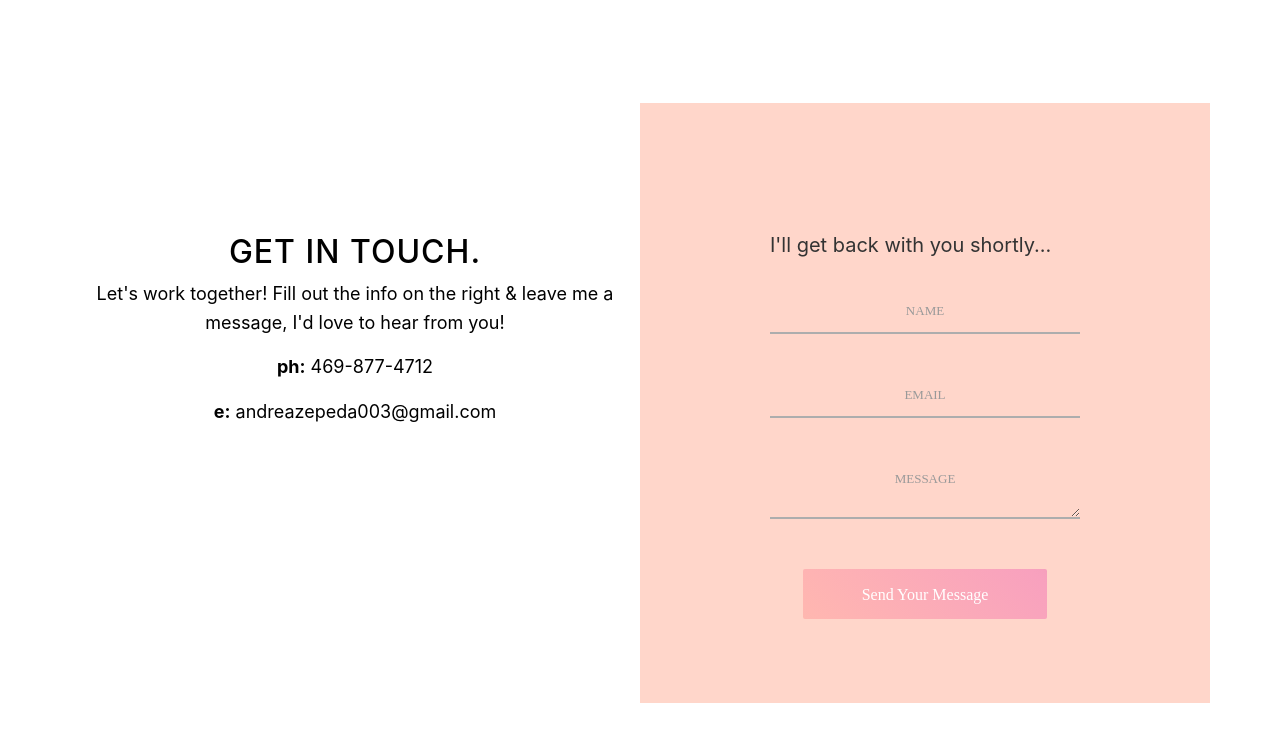
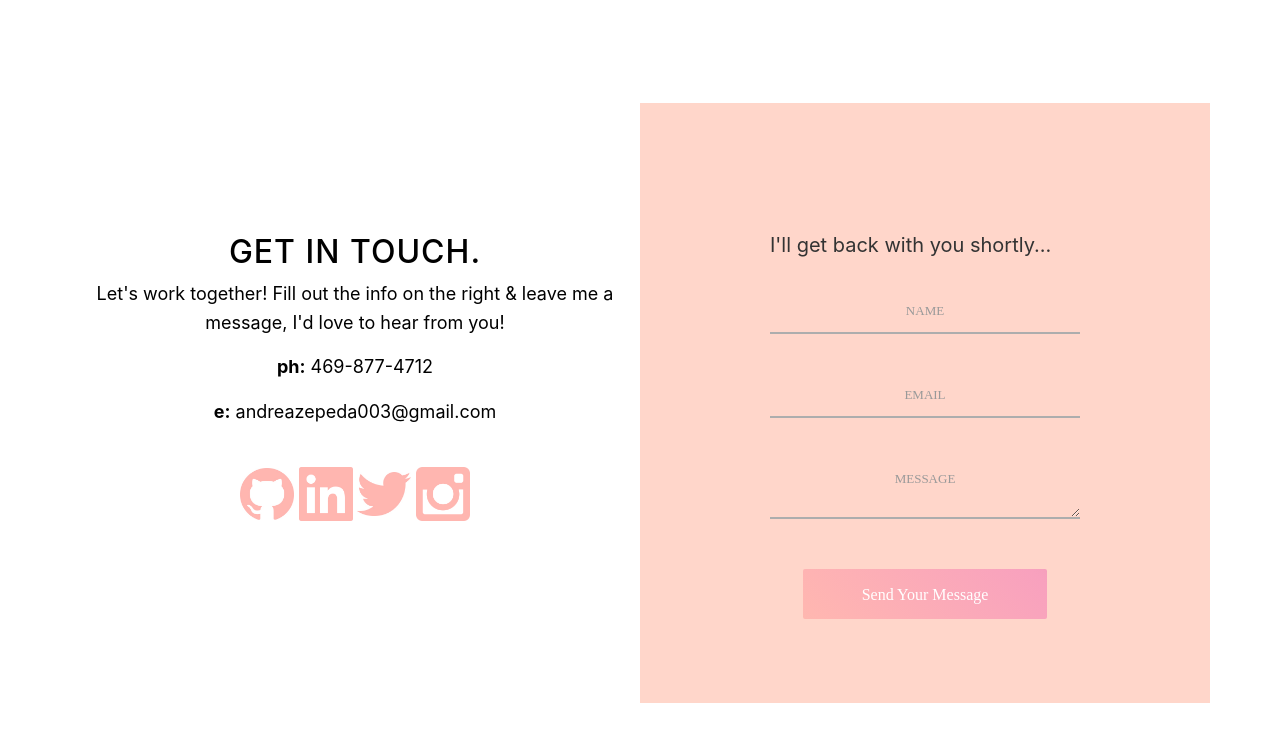
Before and after one commit to AXZ003/PortfolioAZ, a website with bundled scripts: page index.html in a window 1280 px wide. Shown: the part 2399-3140 px from the top of the page. Built offline with nearby package versions, Linux system fonts and the light colour scheme.

Commit message:
added social media icons

```diff
--- a/css/grayscale.css
+++ b/css/grayscale.css
@@ -930,3 +930,9 @@ textarea.input2 + .focus-input2::after {
 .hvrbox.active .hvrbox-text_mobile {
 	display: block;
 }
+
+.social-media {
+
+  width: 10%;
+  height: auto;
+}
--- a/index.html
+++ b/index.html
@@ -109,7 +109,7 @@
     <section id="download" class="download-section content-section text-center">
       <div class="container">
         <div class="col-lg-12 mx-auto" style="background-color:white";>
-          <h2 class="portfolio-title"> Work</h2>
+          <h2 class="portfolio-title">Work</h2>
 
 <!-- work box 1 -->
               <div class="hvrbox">
@@ -155,6 +155,12 @@
                     <p class="contactInfo">  Let's work together! Fill out the info on the right & leave me a message, I'd love to hear from you!</p>
                     <p class="numbers"><strong>ph:</strong> 469-877-4712</p>
                     <p class="email"><strong>e:</strong> andreazepeda003@gmail.com</p>
+                    <br>
+                    <a href="https://github.com/AXZ003" target="blank"> <img class="social-media" src="img/github.jpg" alt="github"></a>
+                    <a href="https://www.linkedin.com/in/axz003"target="blank"><img class="social-media" src="img/linkedin.jpg" alt="linkedIn"></a>
+                    <a href="https://twitter.com/drea_zepeda" target="blank"> <img class="social-media" src="img/twitter.jpg" alt="twitter"></a>
+                    <a href="https://www.instagram.com/drea_zepeda/" target="blank"> <img class="social-media" src="img/insta.jpg" alt="instagram"></a>
+
                   </div>
 
                   <div class="col-lg-6" id="rightside" style="background-color: rgb(255, 214, 202);">
```
Also changed, not shown: css/img/fb.jpg (added), css/img/github1.jpg (added), css/img/insta.jpg (added), css/img/linkedin.jpg (added), css/img/twitter.jpg (added), img/fb.jpg (added), img/github.jpg (added), img/insta.jpg (added), img/linkedin.jpg (added), img/twitter.jpg (added), 1 other file.
